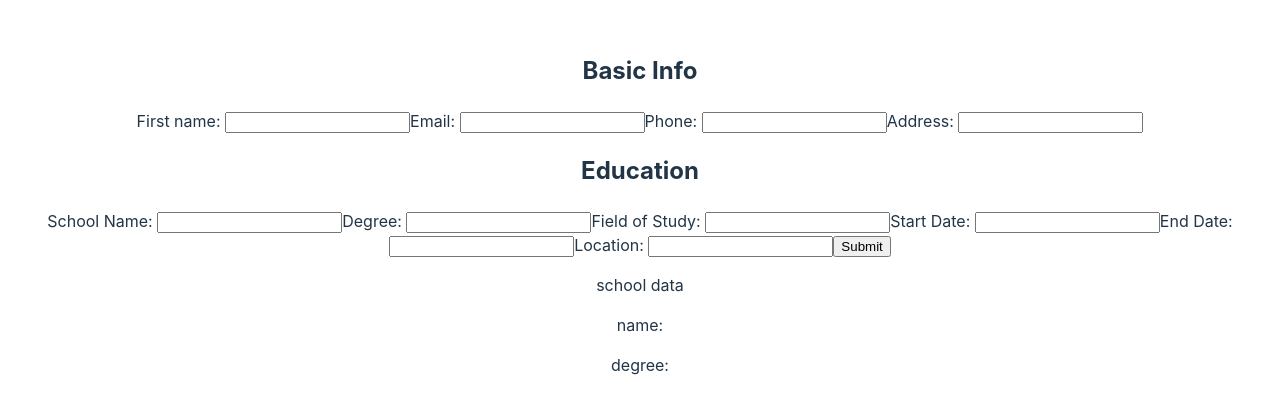
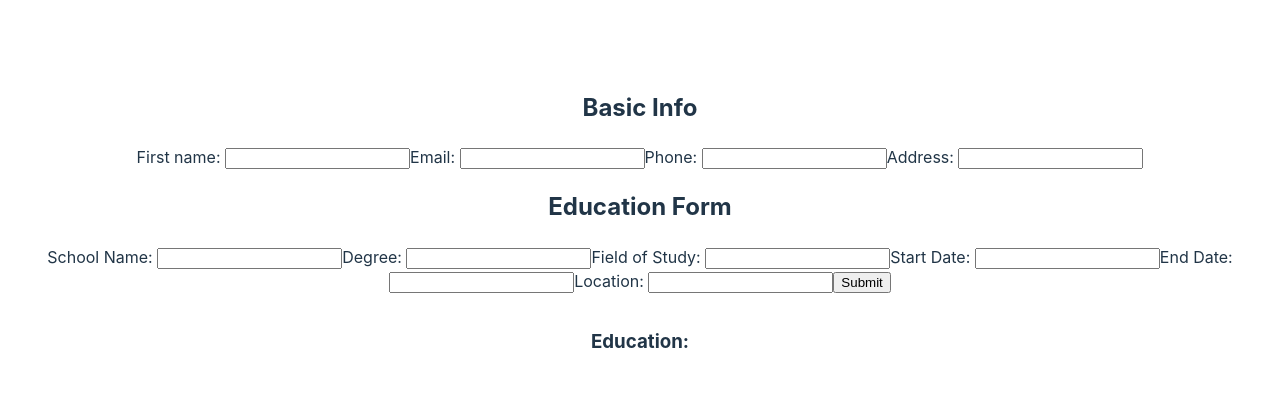
Before and after one commit to CraigMarc/cvBuilder, a React app: page / in a window 1280 px wide. Shown: the part 178-590 px from the top of the page. Built offline with nearby package versions, Linux system fonts and the light colour scheme; the HTML template or start-up script is replaced by a standard one.

Commit message:
added education list delete and edit buttons

```diff
--- a/src/App.jsx
+++ b/src/App.jsx
@@ -86,7 +86,7 @@ function App() {
       />
 
       <Education
-        resData={resData}
+        schoolData={schoolData}
         handleSchoolChange={handleResChange}
         handleSchoolSubmit={handleSchoolSubmit}
       />
--- a/src/Education.jsx
+++ b/src/Education.jsx
@@ -2,13 +2,13 @@ import React, { useState } from "react";
 
 function Education(props) {
     const {
-        resData,
+        schoolData,
 
         handleSchoolSubmit,
 
     } = props;
 
-    const [schoolData, setSchoolData] = useState(
+ /* const [schoolData, setSchoolData] = useState(
         {
 
            schoolData: {
@@ -20,26 +20,36 @@ function Education(props) {
                 location: '',
                 id: '',
             },
-        })
+        })*/
 
-        const handleSchoolChange = (event) => {
+    /*  const handleSchoolChange = (event) => {
           const name = event.target.name;
           const value = event.target.value;
-            setSchoolData(values => ({ ...values, [name]: value }))
-          }
+          //setSchoolData(values => ({ ...values, [name]: value }))
+        }*/
+
+        const listSchools = schoolData.map(data =>
+            <div key={data.id}>
+                <p>School Name: {data.schoolName}   Degree: {data.degree}</p>
+                <p></p>
+                <button>delete</button>
+                <button>edit</button>
+            </div>
+
+            )
 
 
     return (
         <>
-            <h2>Education</h2>
+            <h2>Education Form</h2>
             <form onSubmit={handleSchoolSubmit}>
                 <label>
                     School Name:{' '}
                     <input
                         type="text"
                         name="schoolName"
-                    value={schoolData.schoolName }
-                    onChange={handleSchoolChange}
+                      //  value={schoolData.schoolName}
+                    //onChange={handleSchoolChange}
                     />
                 </label>
                 <label>
@@ -47,8 +57,8 @@ function Education(props) {
                     <input
                         type="text"
                         name="degree"
-                    value={schoolData.degree}
-                    onChange={handleSchoolChange}
+                      //  value={schoolData.degree}
+                    //onChange={handleSchoolChange}
                     />
                 </label>
 
@@ -57,8 +67,8 @@ function Education(props) {
                     <input
                         type="text"
                         name="fos"
-                    value={schoolData.fos}
-                    onChange={handleSchoolChange}
+                      //  value={schoolData.fos}
+                    //onChange={handleSchoolChange}
                     />
                 </label>
 
@@ -67,8 +77,8 @@ function Education(props) {
                     <input
                         type="text"
                         name="startDate"
-                    value={schoolData.startDate}
-                    onChange={handleSchoolChange}
+                      //  value={schoolData.startDate}
+                    //onChange={handleSchoolChange}
                     />
                 </label>
                 <label>
@@ -76,8 +86,8 @@ function Education(props) {
                     <input
                         type="text"
                         name="endDate"
-                    value={schoolData.endDate}
-                    onChange={handleSchoolChange}
+                      //  value={schoolData.endDate}
+                    //onChange={handleSchoolChange}
                     />
                 </label>
 
@@ -86,15 +96,15 @@ function Education(props) {
                     <input
                         type="text"
                         name="location"
-                    value={schoolData.location}
-                    onChange={handleSchoolChange}
+                      //  value={schoolData.location}
+                    // onChange={handleSchoolChange}
                     />
                 </label>
                 <input type="submit" />
             </form>
-        <p>school data</p>
-        <p>name:{schoolData.schoolName}</p>
-        <p>degree:{schoolData.degree}</p>
+        <div>
+           <p>{listSchools}</p>
+        </div>
         </>
     );
 }
--- a/src/Resume.jsx
+++ b/src/Resume.jsx
@@ -10,9 +10,9 @@ function Resume(props) {
 
     const arrayDataItems = schoolData.map(data =>
         <li key={data.id}>
-            <p>{data.schoolName}</p>
-            <span>{data.degree}</span>
-            <span>{data.fos}</span>
+            <p>School Name: {data.schoolName}</p>
+            <p>Degree: {data.degree}</p>
+            <p>Field of Study: {data.fos}</p>
         </li>
 
         )
@@ -28,6 +28,7 @@ function Resume(props) {
 
             </header>
             <div>
+                <h3>Education:</h3>
             <ul>{arrayDataItems}</ul>
 
             </div>
```
Lines whose indentation alone changed are shown as unchanged.
